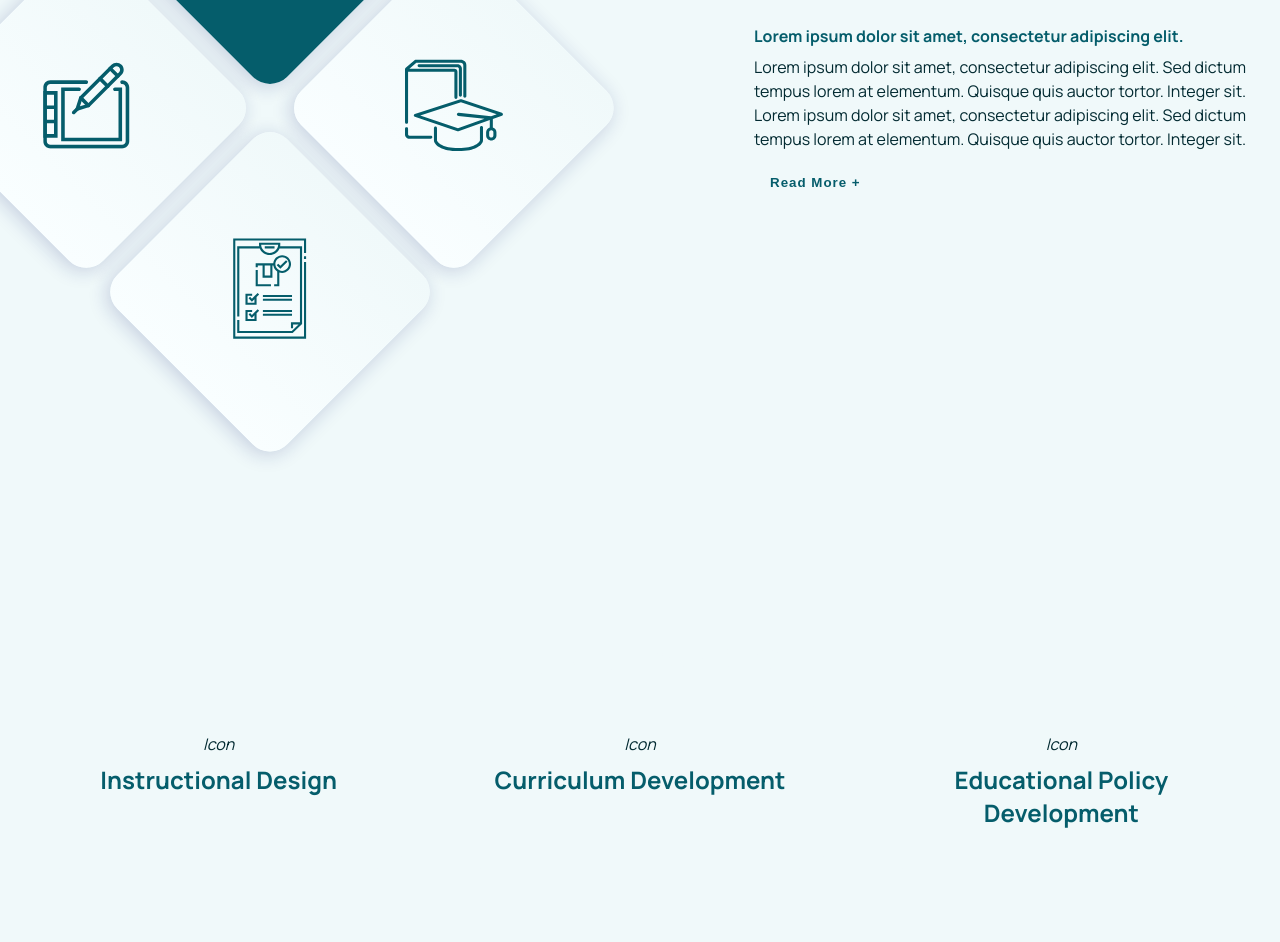
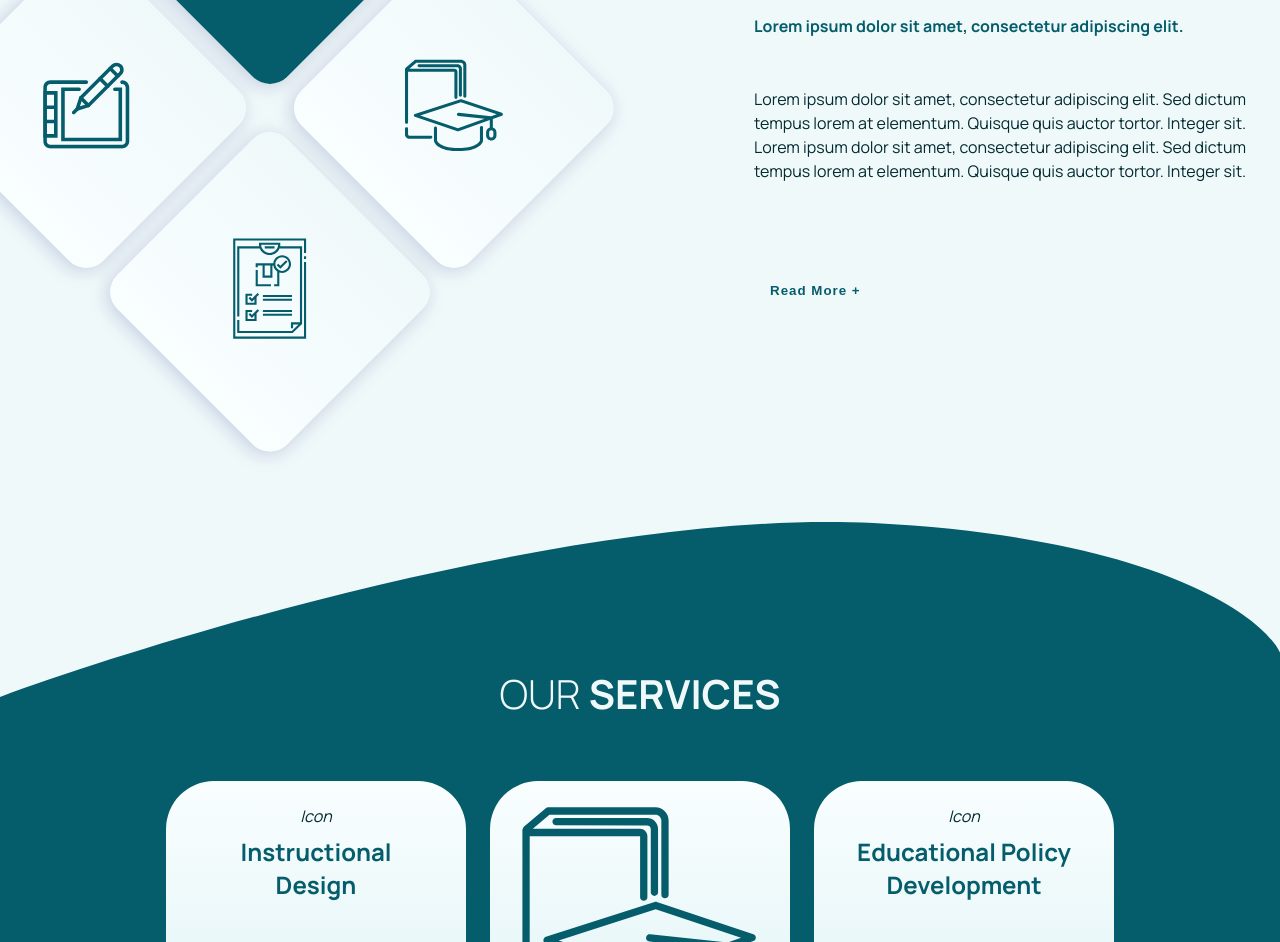
Before and after one commit to gustavonerip/cedroeducation, a plain HTML site: page index.html in a window 1280 px wide. Shown: the part 936-1878 px from the top of the page. Drawn offline with Linux system fonts and the light colour scheme.

Commit message:
Services section bottom fixed

```diff
--- a/css/_mixins.scss
+++ b/css/_mixins.scss
@@ -11,8 +11,6 @@
     margin: 0 auto;
     position: relative;
 }
-
-
 
 
 @mixin primary-btn{
@@ -114,3 +112,31 @@
         transform: scale(1.1);
     }
 }
+
+@mixin card{
+    // SIZING, SPACING & POSITION
+    max-width: 300px;
+    min-height: 350px;
+    padding: 1.5rem 2rem;
+
+    // FLEXBOX
+    display: flex;
+    flex-direction: column;
+
+
+    // APPEARANCE
+    background: $card-gradient;
+    border-radius: 3rem;
+
+    //CHILDREN
+    text-align: center;
+
+    //EFFECTS
+    transition: $std-transition;
+    transform: scale(1);
+
+    &:hover{
+        background: $card-gradient-hover;
+        transform: scale(1.1);
+    }
+}
--- a/css/_variables.scss
+++ b/css/_variables.scss
@@ -7,6 +7,8 @@ $darkest-color: #022A31;
 $dark-overlay: rgba(2,42,49,.6);
 $gradient-1: linear-gradient(180deg, #F0F9FA 0%, #F9FEFF 100%);
 $gradient-2: radial-gradient(94.28% 94.28% at 3.11% 3.17%, #022A31 0%, #055D6B 100%);
+$card-gradient: linear-gradient(180deg, #FFFFFF 0%, #F9FEFF 0.01%, #D9F0F2 100%);
+$card-gradient-hover: linear-gradient(180deg, #FFFFFF 0%, #F9FEFF 0.01%);
 
 /* TYPOGRAPHY */
 @import url('https://fonts.googleapis.com/css2?family=Manrope:wght@200;300;400;500;600;700;800&display=swap');
--- a/css/style.scss
+++ b/css/style.scss
@@ -234,6 +234,7 @@ a{
     }
 }
 
+/* NAVIGATION MENU ON SCROLL */
 .sticky{
     padding: 1rem 0;
     background: $dark-overlay;
@@ -256,7 +257,7 @@ a{
   background: url(../images/wave.svg) repeat-x;
   position: absolute;
   top: -198px;
-  width: 6400px;
+  width: 500vw;
   height: 198px;
   animation: wave 60s cubic-bezier( 0.36, 0.45, 0.63, 0.53) infinite;
   transform: translate3d(0, 0, 0);
@@ -310,20 +311,35 @@ a{
             width: 100%;
             height: 100%;
 
+            flex-shrink: 1;
+
         }
 
         &--content{
             max-width: 506px;
             margin-block: 5rem;
-
+            flex-grow: 1;
 
             h1{
                 text-transform: uppercase;
                 font-weight: 700;
+                color: $secondary-color;
 
                 span{
                     font-weight: 300;
                 }
+            }
+
+            h3{
+                margin-top: -2%;
+            }
+
+            p{
+                margin-top: 10%;
+            }
+
+            button{
+                margin-top: 15%;
             }
         }
     }
@@ -332,6 +348,8 @@ a{
 .big-square{
     width: 500px;
     height: 500px;
+    margin-left: 0%;
+    z-index: 2;
 
     display: grid;
     grid-template-columns: 1fr 1fr;
@@ -339,6 +357,7 @@ a{
     gap: 20px;
 
     transform: rotate(45deg);
+    transition: $std-transition;
   }
 
   .square-1,
@@ -375,39 +394,49 @@ a{
 
 // SERVICES
 .services{
+  /*   &::before{
+        --height: 220px;
+        content: '';
+        z-index: -1;
+        position: absolute;
+        width: 100vw;
+        height: var(--height);
+        top: calc(var(--height)*-1);
+        left: 0;
+        background: url(../images/services-bg.svg) no-repeat;
+        background-size: cover;
+        background-position: top center;
+    } */
     // SIZING AND SPACING
     @include section;
+    margin-top: 0;
+    padding-block: 0;
+    padding-top: 8rem;
+    z-index: 1;
 
-    // COLORS
-
+    // APPEARANCE
+    background: url(../images/services-bg.svg) no-repeat;
+    background-size: 100vw auto;
+    background-position: top;
 
     &--container{
         @include container;
 
-
         .section-title{
+            margin-bottom: 3.75rem;
             text-align: center;
             color: $primary-color;
         }
 
         &--grid{
+
             // GRID
-            display: grid;
-            grid-template-columns: 1fr 1fr 1fr;
+            display: flex;
+            justify-content: center;
             gap: 1.5rem;
 
             &--card{
-                background: $primary-color;
-                padding: 2rem;
-                border-radius: 3rem;
-                text-align: center;
-                transition: $std-transition;
-                transform: scale(1);
-
-                &:hover{
-                    transform: scale(1.1);
-                }
-
+                @include card;
                 h3{
                     font-size: 1.5rem;
                     text-align: center;
@@ -416,11 +445,23 @@ a{
         }
 
     }
+    &::after{
+        --height: 160px;
+        content: '';
+        position: absolute;
+        width: 100%;
+        height: var(--height);
+        bottom: calc(var(--height) * -1);
+        left: 0;
+        background: url(../images/services-bg.svg) no-repeat;
+        background-size: cover;
+        background-position: bottom center;
+        z-index: -1;
+    }
 }
 
 .banner{
     @include section;
-
 
 
     &--container{
@@ -548,7 +589,9 @@ footer{
 
 // TABLET
 @media all and (min-width: $tablet) and (max-width:calc($desktop - 1px)){
-
+   .big-square{
+    margin-left: -15%;
+   }
 }
 
 // MOBILE
--- a/index.html
+++ b/index.html
@@ -78,7 +78,7 @@
                             <h3>Instructional Design</h3>
                         </div>
                         <div class="services--container--grid--card">
-                            <i>Icon</i>
+                            <img src="images/graduation.svg">
                             <h3>Curriculum Development</h3>
                         </div>
                         <div class="services--container--grid--card">
```
Also changed, not shown: css/style.css, images/services-bg.svg (added), 1 other file.
